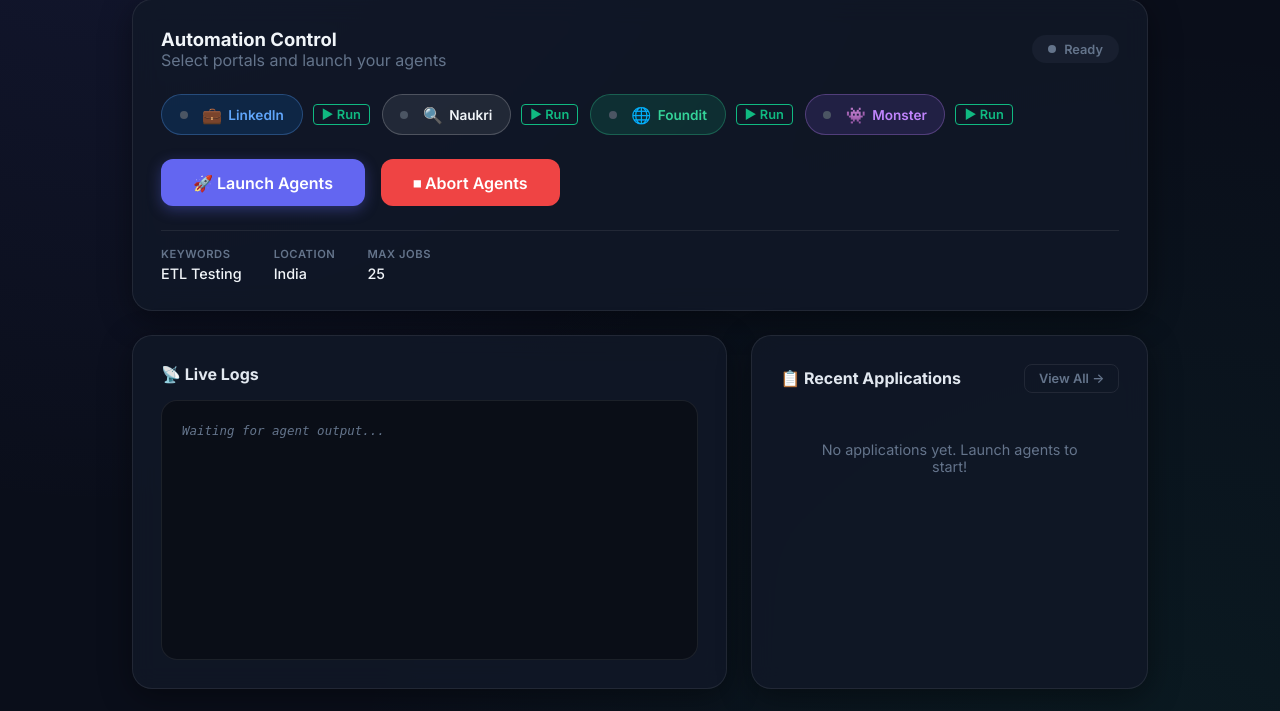
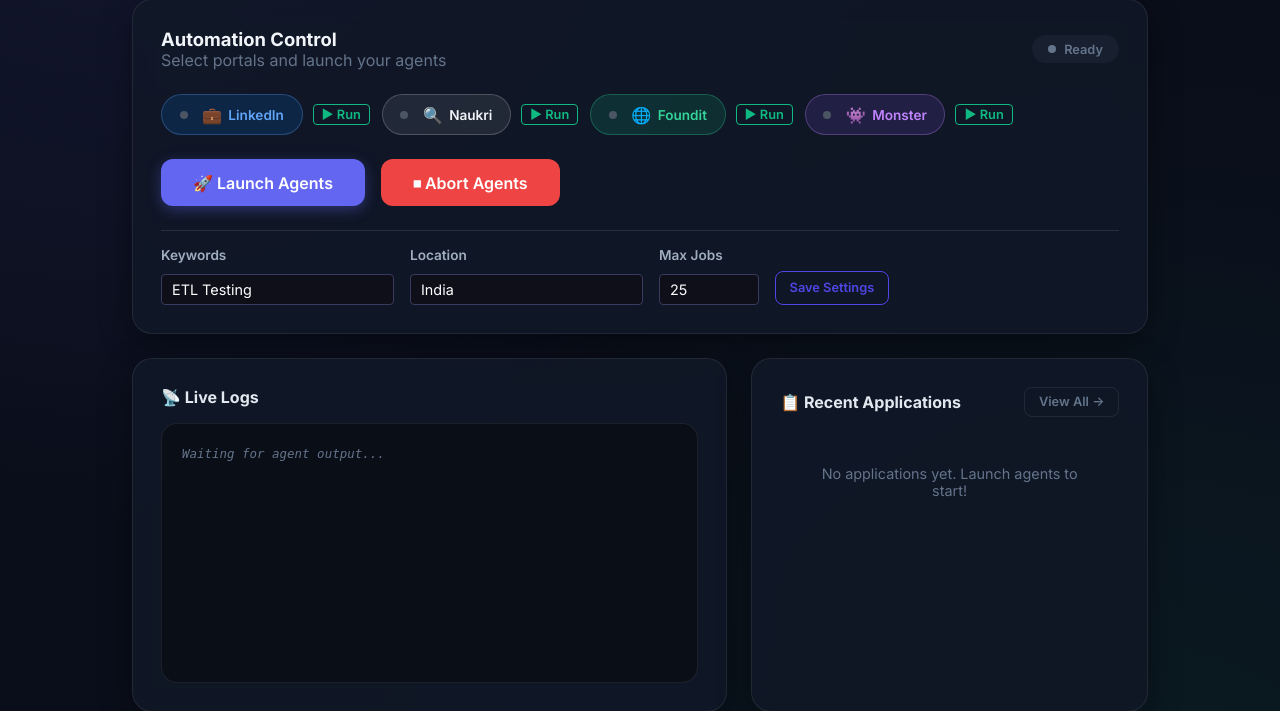
Before and after one commit to vijayreddykondapally2/Applyjob, a Flask app: page / in a window 1280 px wide. Shown: the part 301-1012 px from the top of the page. Run offline with Flask 3, Linux system fonts and the light colour scheme; the visitor is signed in with stand-in values (Sample User, id 1); data that the repository does not hold is empty; some libraries are stand-ins or nearby versions.

Commit message:
feat: Add editable keywords to dashboard, resume upload, and fix log buffering

```diff
--- a/app/task_manager.py
+++ b/app/task_manager.py
@@ -146,7 +146,7 @@ def start_run(user_id: int, portals: List[str]) -> Dict[str, Any]:
     try:
         python_exe = sys.executable
         proc = subprocess.Popen(
-            [python_exe, "main.py", portal_arg],
+            [python_exe, "-u", "main.py", portal_arg],
             stdout=open(log_path, "a"),
             stderr=subprocess.STDOUT,
             env=env,
--- a/templates/dashboard.html
+++ b/templates/dashboard.html
@@ -159,20 +159,23 @@
             </button>
         </div>
 
-        <!-- Search Config Summary -->
-        <div class="config-summary">
-            <div class="config-item">
-                <span class="config-label">Keywords</span>
-                <span class="config-value">{{ settings.get('job_keywords', 'Not set') }}</span>
-            </div>
-            <div class="config-item">
-                <span class="config-label">Location</span>
-                <span class="config-value">{{ settings.get('job_location', 'Not set') }}</span>
-            </div>
-            <div class="config-item">
-                <span class="config-label">Max Jobs</span>
-                <span class="config-value">{{ settings.get('max_jobs', 25) }}</span>
-            </div>
+        <!-- Search Config Summary (Quick Edit) -->
+        <div class="config-summary" style="margin-top: 1.5rem; padding-top: 1rem; border-top: 1px solid rgba(255,255,255,0.1);">
+            <form id="quick-settings-form" onsubmit="saveQuickSettings(event)" style="display: flex; gap: 1rem; flex-wrap: wrap; align-items: flex-end;">
+                <div class="form-group" style="flex: 1; min-width: 200px;">
+                    <label style="font-size: 0.85rem; color: #a0aec0; margin-bottom: 4px; display: block;">Keywords</label>
+                    <input type="text" id="qs-keywords" value="{{ settings.get('job_keywords', '') }}" style="width: 100%; padding: 6px 10px; background: #0f0f1a; border: 1px solid #3a3a5e; color: #fff; border-radius: 4px;">
+                </div>
+                <div class="form-group" style="flex: 1; min-width: 150px;">
+                    <label style="font-size: 0.85rem; color: #a0aec0; margin-bottom: 4px; display: block;">Location</label>
+                    <input type="text" id="qs-location" value="{{ settings.get('job_location', '') }}" style="width: 100%; padding: 6px 10px; background: #0f0f1a; border: 1px solid #3a3a5e; color: #fff; border-radius: 4px;">
+                </div>
+                <div class="form-group" style="width: 100px;">
+                    <label style="font-size: 0.85rem; color: #a0aec0; margin-bottom: 4px; display: block;">Max Jobs</label>
+                    <input type="number" id="qs-max-jobs" value="{{ settings.get('max_jobs', 25) }}" style="width: 100%; padding: 6px 10px; background: #0f0f1a; border: 1px solid #3a3a5e; color: #fff; border-radius: 4px;">
+                </div>
+                <button type="submit" class="btn btn-sm btn-ghost" style="height: 34px; border: 1px solid #4f46e5; color: #4f46e5;">Save Settings</button>
+            </form>
         </div>
     </div>
 
@@ -280,6 +283,29 @@
 
 {% block scripts %}
 <script>
+    function saveQuickSettings(e) {
+        e.preventDefault();
+        const keywords = document.getElementById('qs-keywords').value;
+        const location = document.getElementById('qs-location').value;
+        const maxJobs = document.getElementById('qs-max-jobs').value;
+
+        const formData = new FormData();
+        formData.append('setting_job_keywords', keywords);
+        formData.append('setting_job_location', location);
+        formData.append('setting_max_jobs', maxJobs);
+
+        fetch('/api/settings', {
+            method: 'POST',
+            body: formData
+        }).then(r => {
+            if (r.ok) {
+                alert('Settings saved successfully!');
+            } else {
+                alert('Failed to save settings.');
+            }
+        });
+    }
+
     function getSelectedPortals() {
         const portals = [];
         document.querySelectorAll('.portal-check input:checked').forEach(cb => {
--- a/web_app.py
+++ b/web_app.py
@@ -151,9 +151,12 @@ def dashboard():
 # Profile & Credentials
 # ═══════════════════════════════════════════════════════════════════════════════
 
+from werkzeug.utils import secure_filename
+
 @app.route("/profile", methods=["GET", "POST"])
 @login_required
 def profile_editor():
+    from app.database import user_data_dir
     if request.method == "POST":
         # Save profile fields
         profile_fields = {}
@@ -180,6 +183,21 @@ def profile_editor():
 
             # Everything else is profile data
             profile_fields[key] = value
+
+        # Handle file upload
+        resume_file = request.files.get("resume_file")
+        if resume_file and resume_file.filename:
+            filename = secure_filename(resume_file.filename)
+            save_dir = user_data_dir(current_user.id)
+            save_path = save_dir / filename
+            resume_file.save(str(save_path))
+            profile_fields["resume_path"] = str(save_path)
+            # Make sure it can be accessed locally by the python scripts
+        else:
+            # retain old resume path if no new file is uploaded
+            old_profile = get_profile(current_user.id)
+            if "resume_path" in old_profile:
+                profile_fields["resume_path"] = old_profile["resume_path"]
 
         save_profile(current_user.id, profile_fields)
         save_credentials_bulk(current_user.id, creds)
@@ -240,6 +258,23 @@ def api_status():
     return jsonify(get_user_status(current_user.id))
 
 
+@app.route("/api/settings", methods=["POST"])
+@login_required
+def api_settings():
+    data = request.form
+    settings_data = get_settings(current_user.id) # get current
+
+    if "setting_job_keywords" in data:
+        settings_data["job_keywords"] = data["setting_job_keywords"]
+    if "setting_job_location" in data:
+        settings_data["job_location"] = data["setting_job_location"]
+    if "setting_max_jobs" in data:
+        settings_data["max_jobs"] = data["setting_max_jobs"]
+
+    save_settings(current_user.id, settings_data)
+    return jsonify({"status": "success"})
+
+
 # ═══════════════════════════════════════════════════════════════════════════════
 # Admin (optional — first registered user is admin)
 # ═══════════════════════════════════════════════════════════════════════════════
```
Also changed, not shown: templates/user_profile.html (+14 -1 lines).
